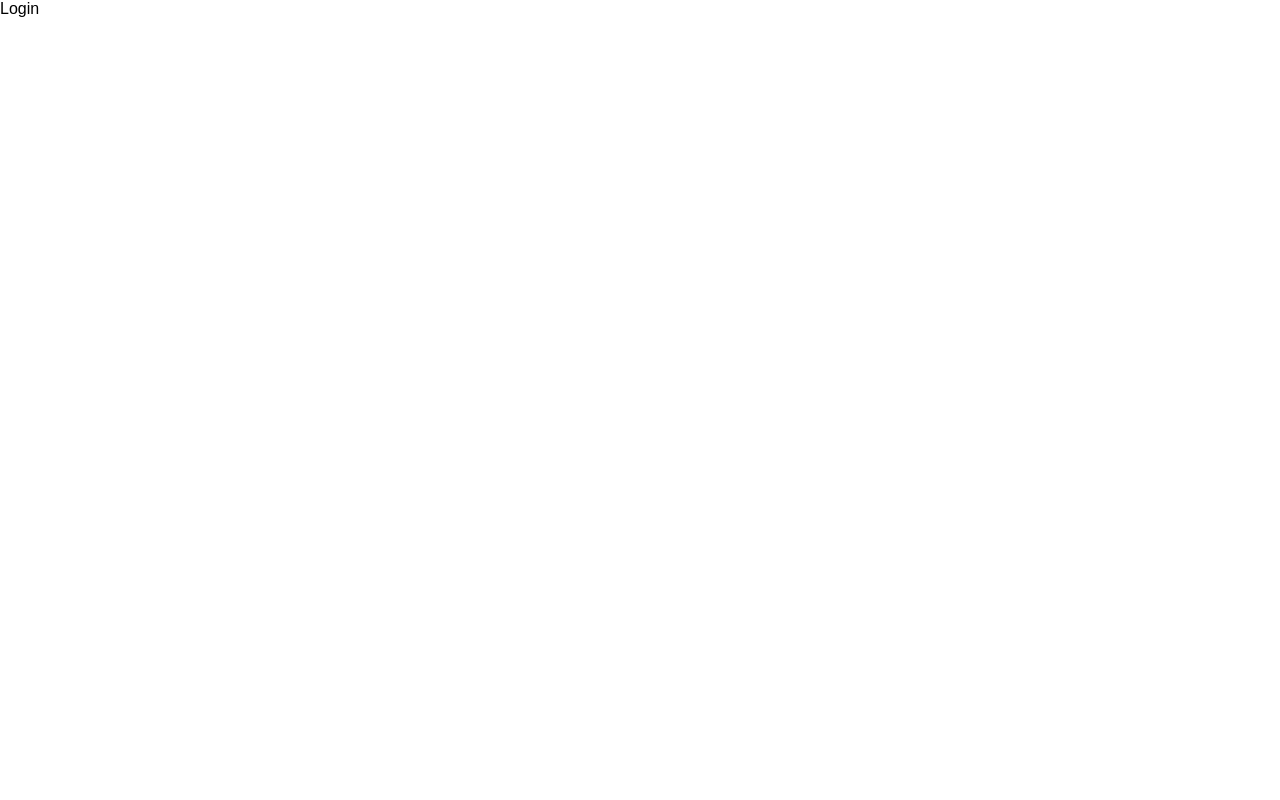
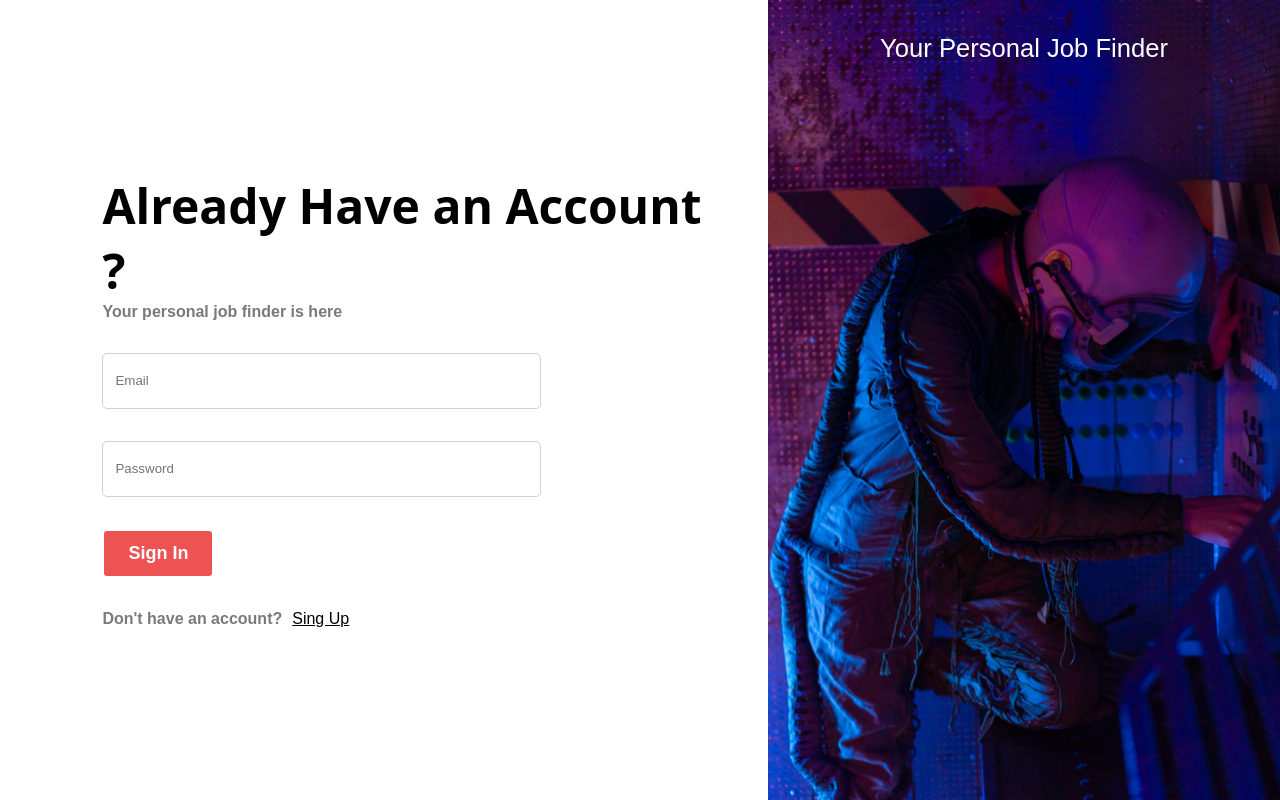
Before and after one commit to void-hr/jobify, a React (Vite) app in the folder client/: page /login in a window 1280 px wide. Built offline with nearby package versions, Linux system fonts and the light colour scheme.

Commit message:
added login/register page

```diff
--- a/client/src/components/Login/Login.jsx
+++ b/client/src/components/Login/Login.jsx
@@ -1,7 +1,28 @@
-
+import styles from './login.module.css'
 const Login = () => {
   return (
-    <div>Login</div>
+    <div className={styles.login}>
+    <div className={styles.login_form_container}>
+    <div className={styles.login_form}>
+        <div>
+        <h1>Already Have an Account ?</h1>
+        <h6>Your personal job finder is here</h6>
+        </div>
+        <input type="text" name="email" id="" placeholder="Email" />
+        <input type="text" name="password" id="" placeholder="Password" />
+
+        <button>Sign In</button>
+        <span>
+        <h6>Don't have an account?</h6>
+        <a href="/register" role="button" type='submit'>Sing Up</a>
+        </span>
+
+    </div>
+    </div>
+    <div className={styles.image_wall}>
+        <h1>Your Personal Job Finder</h1>
+    </div>
+</div>
   )
 }
 
--- /dev/null
+++ b/client/src/components/Login/login.module.css
@@ -0,0 +1,69 @@
+.login {
+    display: flex;
+    width: 100%;
+    height: 100vh;
+    align-items: center;
+    justify-content: start;
+}
+
+.login_form_container {
+    flex: 1;
+    display: flex;
+    justify-content: center;
+}
+
+.login_form {
+    display: flex;
+    flex-direction: column;
+    align-items: start;
+    gap: 2rem;
+    width: 90%;
+    padding-left: 5vw;
+}
+
+.login_form h1 {
+    color: black;
+    /* font-size: xx-large; */
+}
+
+.image_wall {
+    height: 100vh;
+    width: 40%;
+    display: flex;
+    justify-content: center;
+    position: relative;
+    background: url("../../assets/images/login_wall.png");
+    object-position: center;
+    background-position: center;
+    background-repeat: no-repeat;
+    background-size: cover;
+}
+
+
+.image_wall h1 {
+    font-size: 2vw;
+    line-height: 6rem;
+    font-family:  sans-serif;
+    font-weight: normal;
+}
+
+.login_form input[type="text"]  {
+    width: 70%;
+    height: 7vh;
+
+}
+
+.login_form button {
+    align-self: left ;
+    background: #ED5353;
+    font-size: large;
+    font-weight: bold;
+}
+
+.login_form span {
+    display: flex;
+    flex-direction: row;
+    align-items: center;
+    justify-content: center;
+    gap: 10px;
+}
--- a/client/src/components/Register/Register.jsx
+++ b/client/src/components/Register/Register.jsx
@@ -4,10 +4,10 @@ const Register = () => {
     <div className={styles.register}>
         <div className={styles.register_form_container}>
         <div className={styles.register_form}>
-
+            <div>
             <h1>Create an account</h1>
             <h6>Your personal job finder is here</h6>
-
+            </div>
             <input type="text" name="name" id="" placeholder="Name" />
             <input type="text" name="email" id="" placeholder="Email" />
             <input type="text" name="mobile" id="" placeholder="Mobile" />
--- a/client/src/index.css
+++ b/client/src/index.css
@@ -14,9 +14,7 @@ body,html {
 
 }
 
-h1,h2,h3,h4,h5,h6 {
-  line-height: 1rem;
-}
+
 
 h1{
   font-size: 3rem;
```
